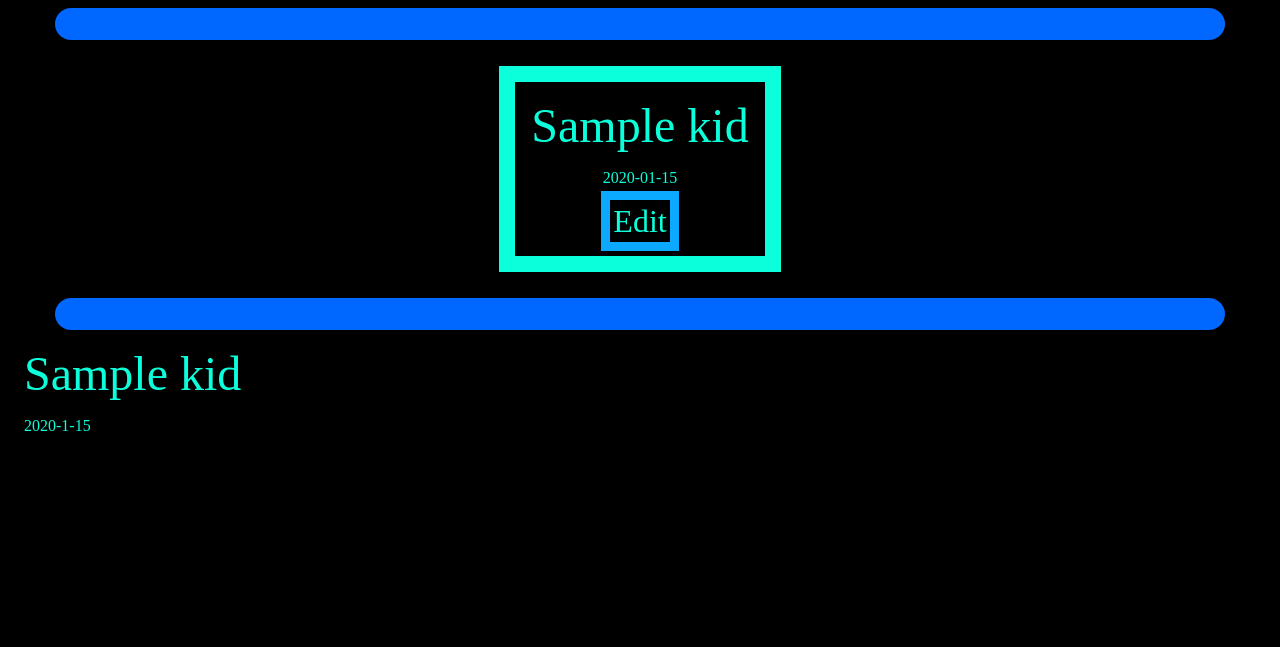
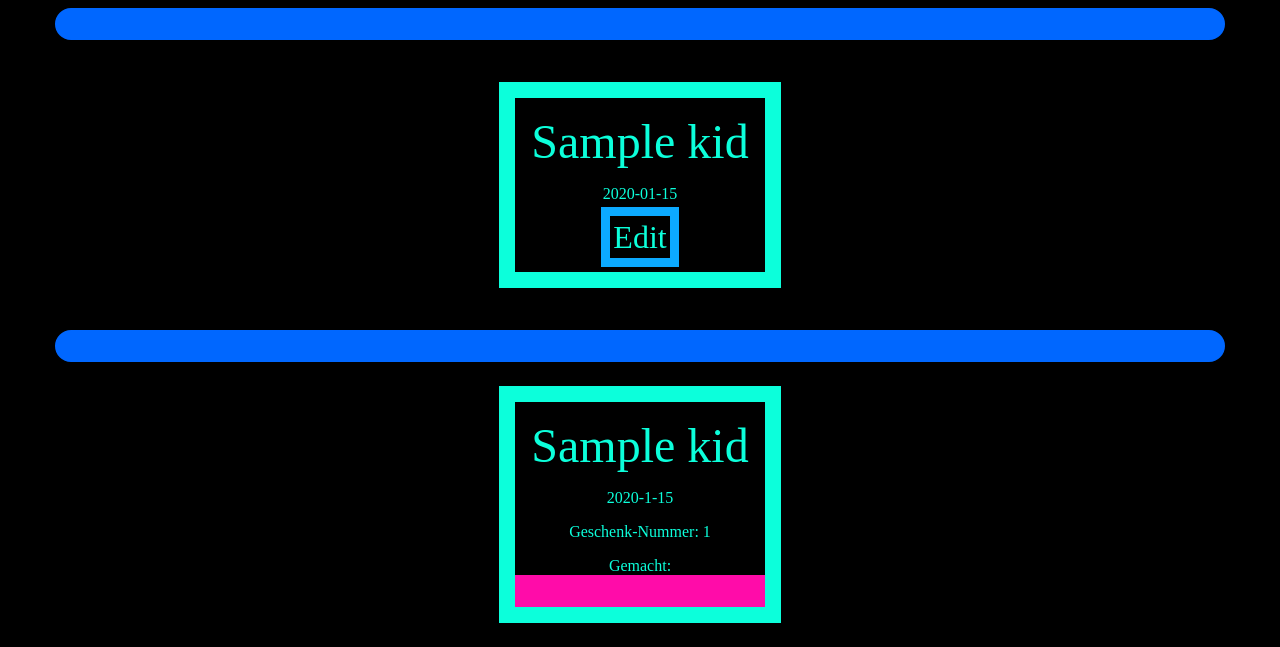
Before and after one commit to AdiJoost/birthdayCalendar, a Flask app: page / in a window 1280 px wide. Shown: the part 220-867 px from the top of the page. Before the commit the page ends 651 px from the top, so only its background shows below. Run offline with Flask 2, Linux system fonts and the light colour scheme; tables that the repository leaves empty hold one stand-in row (values such as "Sample post").

Commit message:
present now fully displayed

```diff
--- a/static/css/styles.css
+++ b/static/css/styles.css
@@ -4,9 +4,10 @@ backgournd: #000;
 primary: #0cffdb;
 secundary: #0caaff;
 tertiary: #0cff62;
+not-done: #ff0ca9;
 */
 
-/*Navigation and basic properties*/
+/*--- Navigation and basic properties ---*/
 html {
 	background-color: #000;
 	color: #0cffdb;
@@ -37,7 +38,7 @@ hr {
 }
 
 
-/*Index*/
+/*--- Index ---*/
 /*Kid Display*/
 
 #allKids {
@@ -49,7 +50,7 @@ hr {
 .kidBox {
 	border: 1rem solid #0cffdb;
 	text-align: center;
-	margin: 0rem 2rem 0 2rem;
+	margin: 1rem 2rem 1rem 2rem;
 }
 
 .kidName {
@@ -73,3 +74,27 @@ hr {
 	border: 0.6rem solid #0caaff;
 	padding: 0.2rem;
 }
+
+/*Present Display*/
+#allPresents {
+	display: flex;
+	flex-wrap: wrap;
+	justify-content: center;
+}
+
+.presentBox {
+	border: 1rem solid #0cffdb;
+	text-align: center;
+	margin: 1rem 2rem 1rem 2rem;
+}
+.doneBox{
+	margin-top: 1rem;
+}
+
+.donePanel{
+	border: 1rem solid #ff0ca9;
+}
+
+.isDone{
+	border: 1rem solid #0cff62;
+}
--- a/static/js/index.js
+++ b/static/js/index.js
@@ -90,6 +90,35 @@ function displayPresent(present){
 			kidBirthday.innerText = present["year"] + "-" + present["kid_birthday"].slice(6);
 			presentBox.appendChild(kidBirthday);
 
+			let typeBox = document.createElement("div");
+			typeBox.classList.add("typeBox");
+				let typeLabel = document.createElement("span");
+				typeLabel.classList.add("label");
+				typeLabel.innerText = "Geschenk-Nummer: ";
+				typeBox.appendChild(typeLabel);
+
+				let typeNumber = document.createElement("span");
+				typeNumber.classList.add("presentType");
+				typeNumber.innerText = present["present_type"];
+				typeBox.appendChild(typeNumber);
+
+			presentBox.appendChild(typeBox);
+
+			let doneBox = document.createElement("div");
+			doneBox.classList.add("doneBox");
+				let doneLabel = document.createElement("span");
+				doneLabel.classList.add("label");
+				doneLabel.innerText = "Gemacht: "
+				doneBox.appendChild(doneLabel);
+
+				let donePanel = document.createElement("div");
+				donePanel.classList.add("donePanel");
+				if (present["is_done"]){
+					donePanel.classList.add("is_done");
+				}
+				doneBox.appendChild(donePanel);
+
+			presentBox.appendChild(doneBox);
 
 
 
```
